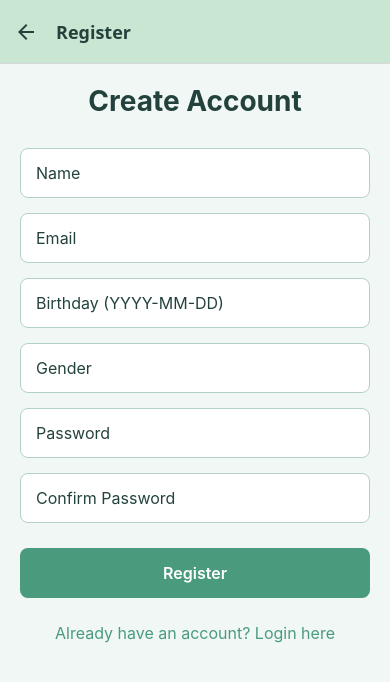
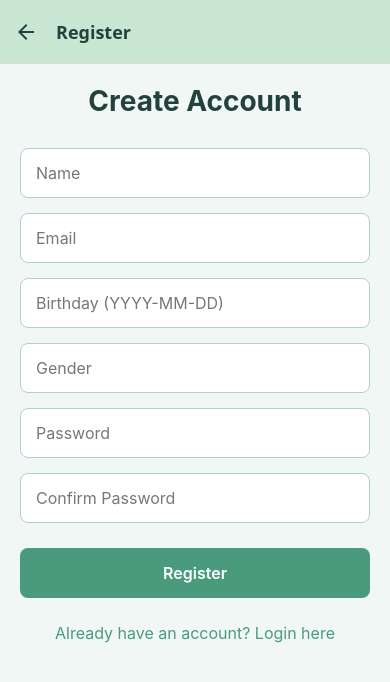
Before and after one commit to isharadh2002/HabitBuddy, a React Native app: screen /Register in a window 390 px wide. Shown: the top 682 px of the page. Built offline with nearby package versions, Linux system fonts and the light colour scheme.

Commit message:
Making minor adjustments to color theme

```diff
--- a/src/screens/LoginScreen.tsx
+++ b/src/screens/LoginScreen.tsx
@@ -87,7 +87,7 @@ const LoginScreen = ({navigation}: Props) => {
 
       <TextInput
         placeholder="Email"
-        placeholderTextColor="#999"
+        placeholderTextColor={theme.placeholderText}
         value={email}
         onChangeText={setEmail}
         style={styles.input}
@@ -96,7 +96,7 @@ const LoginScreen = ({navigation}: Props) => {
 
       <TextInput
         placeholder="Password"
-        placeholderTextColor="#999"
+        placeholderTextColor={theme.placeholderText}
         secureTextEntry
         value={password}
         onChangeText={setPassword}
--- a/src/screens/RegisterScreen.tsx
+++ b/src/screens/RegisterScreen.tsx
@@ -97,7 +97,7 @@ const RegisterScreen = ({navigation}: Props) => {
 
       <TextInput
         placeholder="Name"
-        placeholderTextColor={theme.text}
+        placeholderTextColor={theme.placeholderText}
         value={name}
         onChangeText={setName}
         style={styles.input}
@@ -105,7 +105,7 @@ const RegisterScreen = ({navigation}: Props) => {
 
       <TextInput
         placeholder="Email"
-        placeholderTextColor={theme.text}
+        placeholderTextColor={theme.placeholderText}
         value={email}
         onChangeText={setEmail}
         style={styles.input}
@@ -115,7 +115,7 @@ const RegisterScreen = ({navigation}: Props) => {
 
       <TextInput
         placeholder="Birthday (YYYY-MM-DD)"
-        placeholderTextColor={theme.text}
+        placeholderTextColor={theme.placeholderText}
         value={birthday}
         onChangeText={setBirthday}
         style={styles.input}
@@ -123,7 +123,7 @@ const RegisterScreen = ({navigation}: Props) => {
 
       <TextInput
         placeholder="Gender"
-        placeholderTextColor={theme.text}
+        placeholderTextColor={theme.placeholderText}
         value={gender}
         onChangeText={setGender}
         style={styles.input}
@@ -131,7 +131,7 @@ const RegisterScreen = ({navigation}: Props) => {
 
       <TextInput
         placeholder="Password"
-        placeholderTextColor={theme.text}
+        placeholderTextColor={theme.placeholderText}
         secureTextEntry
         value={password}
         onChangeText={setPassword}
@@ -140,7 +140,7 @@ const RegisterScreen = ({navigation}: Props) => {
 
       <TextInput
         placeholder="Confirm Password"
-        placeholderTextColor={theme.text}
+        placeholderTextColor={theme.placeholderText}
         secureTextEntry
         value={confirmPassword}
         onChangeText={setConfirmPassword}
--- a/src/theme.ts
+++ b/src/theme.ts
@@ -12,6 +12,7 @@ export type Theme = {
   cardBackground: string;
   borderColor: string;
   error: string;
+  placeholderText: string;
 };
 
 export const lightTheme: Theme = {
@@ -25,6 +26,7 @@ export const lightTheme: Theme = {
   cardBackground: '#FFFFFF',
   borderColor: '#B2D3C2',
   error: '#E63946',
+  placeholderText: '#777777',
 };
 
 export const darkTheme: Theme = {
@@ -38,6 +40,7 @@ export const darkTheme: Theme = {
   cardBackground: '#23423D',
   borderColor: '#3D8569',
   error: '#FF6B6B',
+  placeholderText: '#AAAAAA',
 };
 
 export const useTheme = () => {
```
